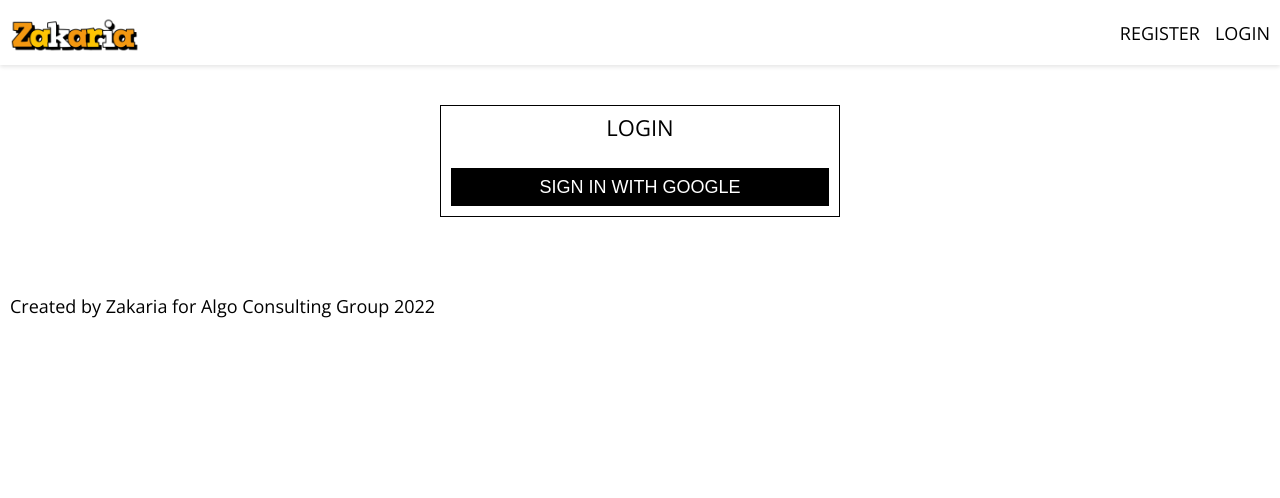
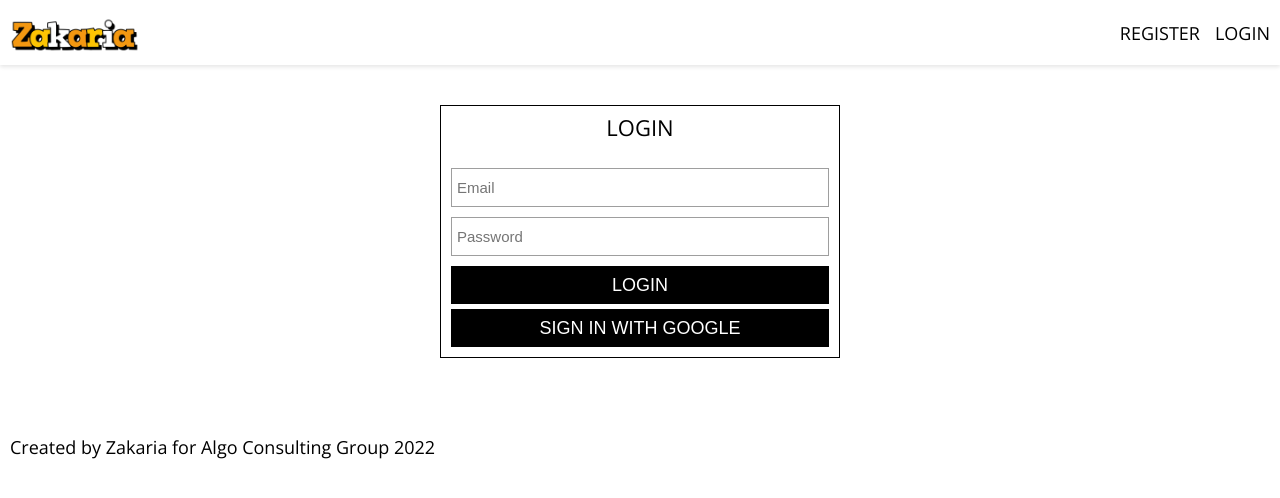
Before and after one commit to ZakariaAitErrami/React-Firebase-Ecom-ZakStore, a React (Create React App) app: page /login in a window 1280 px wide. Shown: the top 498 px of the page. Built offline with nearby package versions, Linux system fonts and the light colour scheme; no server answers.

Commit message:
Login using Email & Password auth

```diff
--- a/src/App.js
+++ b/src/App.js
@@ -68,9 +68,9 @@ class App extends Component {
               <Homepage/>
             </HomepageLayout>} />
 
-            <Route exact path="/registration" element={<MainLayout currentUser={currentUser}>
+            <Route exact path="/registration" element={ currentUser ? <Navigate to="/" /> : (<MainLayout currentUser={currentUser}>
               <Registration/>
-            </MainLayout>}/>
+            </MainLayout>)}/>
 
             {/* <Route exact path="/login" element={<MainLayout currentUser={currentUser}>
               <Login/>
--- a/src/components/SignIn/index.js
+++ b/src/components/SignIn/index.js
@@ -1,19 +1,85 @@
 import React, { Component } from "react";
 import "./styles.scss";
 import Buttons from "../forms/Button";
-import { signInWithGoogle } from "../../firebase/utils";
+import { signInWithGoogle, auth } from "../../firebase/utils";
+import FormInput from "../forms/FormInput";
+import Button from "../forms/Button";
+
+
+
+const initialState = {
+  email: '',
+  password: ''
+};
 
 class SignIn extends Component {
-    handleSubmit = async e => {
-        e.preventDefault();
+  constructor(props) {
+    super(props);
+    this.state = {
+      ...initialState
+    };
+
+    this.handleChange = this.handleChange.bind(this);
+  }
+
+  handleChange(e) {
+    const { name, value } = e.target;
+    this.setState({
+      [name]: value
+    });
+  }
+
+  handleSubmit = async e => {
+    e.preventDefault();
+    const { email, password } = this.state;
+
+    try {
+
+      await auth.signInWithEmailAndPassword(email, password);
+      this.setState({
+        ...initialState
+      });
+
+    } catch(err) {
+      // console.log(err);
     }
+  }
+
   render() {
+    const { email, password } = this.state;
+
+
     return (
       <div className="signin">
         <div className="wrap">
-          <h2>LogIn</h2>
+          <h2>
+            LogIn
+          </h2>
+
           <div className="formWrap">
             <form onSubmit={this.handleSubmit}>
+
+              <FormInput
+                type="email"
+                name="email"
+                value={email}
+                placeholder="Email"
+                handleChange={this.handleChange}
+              />
+
+              <FormInput
+                type="password"
+                name="password"
+                value={password}
+                placeholder="Password"
+                handleChange={this.handleChange}
+              />
+
+              <Buttons type="submit">
+                LogIn
+              </Buttons>
+
+
               <div className="socialSignin">
                 <div className="row">
                   <Buttons onClick={signInWithGoogle}>
@@ -30,3 +96,80 @@ class SignIn extends Component {
 }
 
 export default SignIn;
+
+// const initialState = {
+//   email: '',
+//   password: ''
+// }
+// class SignIn extends Component {
+//   constructor(props){
+//     super(props);
+//     this.state = {
+//       ...initialState
+//     }
+//     this.handleChange.bind(this);
+//   }
+
+//   handleChange(e){
+//     const {name, value} = e.target;
+//     this.setState({
+//       [name]: value
+//     });
+//   }
+
+//     handleSubmit = async e => {
+//         e.preventDefault();
+//         const { email, password } = this.state;
+//         try{
+
+//           await auth.signInWithEmailAndPassword(email, password);
+//           //reset the form
+//           this.setState({
+//             ...initialState
+//           })
+//         } catch(err) {
+//           console.log(err);
+//         }
+//       }
+//   render() {
+//     const { email, password} = this.state;
+//     return (
+//       <div className="signin">
+//         <div className="wrap">
+//           <h2>LogIn</h2>
+//           <div className="formWrap">
+//             <form onSubmit={this.handleSubmit}>
+
+
+//               <FormInput type="email"
+//               name="email"
+//               value={email}
+//               placeholder="Email"
+//               handleChange={this.handleChange}/>
+
+//               <FormInput type="password"
+//               name="password"
+//               value={password}
+//               placeholder="Password"
+//               handleChange={this.handleChange}/>
+
+//               <Buttons type="submit">
+//                 LogIn
+//               </Buttons>
+
+//               <div className="socialSignin">
+//                 <div className="row">
+//                   <Buttons onClick={signInWithGoogle}>
+//                     Sign in with Google
+//                   </Buttons>
+//                 </div>
+//               </div>
+//             </form>
+//           </div>
+//         </div>
+//       </div>
+//     );
+//   }
+// }
+
+// export default SignIn;
--- a/src/components/SignIn/styles.scss
+++ b/src/components/SignIn/styles.scss
@@ -16,10 +16,10 @@
         display: block;
         width: 100%;
         padding: 0;
-        margin: 0 auto;
+        margin: 0 auto 3rem;
     }
     .socialSignin {
-        margin: 3rem auto 0;
+        margin: .5rem auto 0;
     }
   }
 }
--- /dev/null
+++ b/src/components/Signup/index.js
@@ -0,0 +1,121 @@
+import React, { Component } from "react";
+import "./styles.scss";
+import { auth, handleUserProfile } from '../../firebase/utils'
+import FormInput from "../forms/FormInput";
+import Button from "../forms/Button";
+
+const initialState = {
+  displayName: "",
+  email: "",
+  password: "",
+  confirmPassword: "",
+  errors: []
+};
+
+class Signup extends Component {
+  constructor(props) {
+    super(props);
+    this.state = {
+      ...initialState,
+    };
+    this.handleChange = this.handleChange.bind(this);
+  }
+
+  handleChange(event) {
+    const { name, value } = event.target;
+
+    this.setState({
+      [name]: value,
+    });
+  }
+
+  handleFormSubmit = async event => {
+    event.preventDefault();
+    const { displayName, email, password, confirmPassword, errors} = this.state;
+
+    if(password !== confirmPassword) {
+        const err = ['Password Don\'t match'];
+        this.setState({
+            errors: err
+        })
+        return;
+    }
+
+    try{
+       const { user } = await auth.createUserWithEmailAndPassword(email, password)
+       await handleUserProfile(user, { displayName}); //displayNmae is the additional data
+        this.setState({
+            ...initialState
+        })
+
+    } catch(err) {
+        // console.log(err)
+    }
+}
+
+
+  render() {
+    const { displayName, email, password, confirmPassword, errors } = this.state;
+    return (
+      <div className="signup">
+        <div className="wrap">
+          <h2>Signup</h2>
+
+            {errors.length > 0 && (
+                <ul>
+                    {errors.map((err, index) => {
+                        return (
+                            <li key={index}>
+                                {err}
+                            </li>
+                        )
+                    })}
+                </ul>
+            )}
+
+          <div className="formWrap">
+          <form onSubmit={this.handleFormSubmit}>
+            <FormInput
+              type="text"
+              name="displayName"
+              value={displayName}
+              placeholder="Full name"
+              onChange={this.handleChange}
+            />
+
+            <FormInput
+              type="email"
+              name="email"
+              value={email}
+              placeholder="Email"
+              onChange={this.handleChange}
+            />
+
+            <FormInput
+              type="password"
+              name="password"
+              value={password}
+              placeholder="Password"
+              onChange={this.handleChange}
+            />
+
+            <FormInput
+              type="password"
+              name="confirmPassword"
+              value={confirmPassword}
+              placeholder="Confirm Password"
+              onChange={this.handleChange}
+            />
+
+            <Button type="submit">
+                Register
+            </Button>
+          </form>
+          </div>
+        </div>
+      </div>
+    );
+  }
+}
+
+export default Signup;
--- /dev/null
+++ b/src/components/Signup/styles.scss
@@ -0,0 +1,25 @@
+.signup {
+    display: block;
+    width: 100%;
+    max-width: 40rem;
+    margin: 4rem auto 6rem;
+    border: 1px solid black;
+    .wrap{
+      padding: 10px;
+
+      h2 {
+          font-size: 2.2rem;
+          line-height: 1;
+          font-weight: 400;
+          text-transform: uppercase;
+          text-align: center;
+          display: block;
+          width: 100%;
+          padding: 0;
+          margin: 0 auto;
+      }
+      .formWrap {
+          margin: 3rem auto 0;
+      }
+    }
+  }
--- /dev/null
+++ b/src/components/forms/FormInput/index.js
@@ -0,0 +1,16 @@
+import React from "react";
+import './styles.scss';
+
+const FormInput = ({handleChange, label, ...otherProps}) => {
+    return(
+        <div className="formRow">
+            {label && (
+                <label>{label}</label>
+            )}
+
+            <input className="formInput" onChange={handleChange} {...otherProps}/>
+        </div>
+    );
+}
+
+export default FormInput;
--- /dev/null
+++ b/src/components/forms/FormInput/styles.scss
@@ -0,0 +1,14 @@
+.formRow {
+    input{
+        display: block;
+        width: 100%;
+        font-size: 1.5rem;
+        line-height: 1;
+        font-weight: 400;
+        text-align: left;
+        padding: 10px 5px;
+        margin: 10px auto;
+        border: 1px solid #9e9e9e;
+        outline: none;
+    }
+}
--- a/src/firebase/utils.js
+++ b/src/firebase/utils.js
@@ -23,10 +23,12 @@ export const handleUserProfile = async (userAuth, additionalData) => {
     const userRef = firestore.doc(`users/${uid}`);
     const snapshot = await userRef.get();
 
+    //check if the user exists
     if(!snapshot.exists) {
         const { displayName, email } = userAuth;
         const timestamp = new Date();
 
+        //if not we will add it to the firestore
         try{
             await userRef.set({
                 displayName,
@@ -38,5 +40,5 @@ export const handleUserProfile = async (userAuth, additionalData) => {
             // console.log(err);
         }
     }
-    return userRef;
+    return userRef;//the id
 }
--- a/src/pages/Registration/index.js
+++ b/src/pages/Registration/index.js
@@ -1,12 +1,10 @@
 import React, { Component } from "react";
-
+import Signup from "../../components/Signup";
 import "./styles.scss";
 
 class Registration extends Component {
   render() {
-    return <div>
-        <h1> Registration page</h1>
-    </div>;
+    return <Signup />;
   }
 }
 
```
